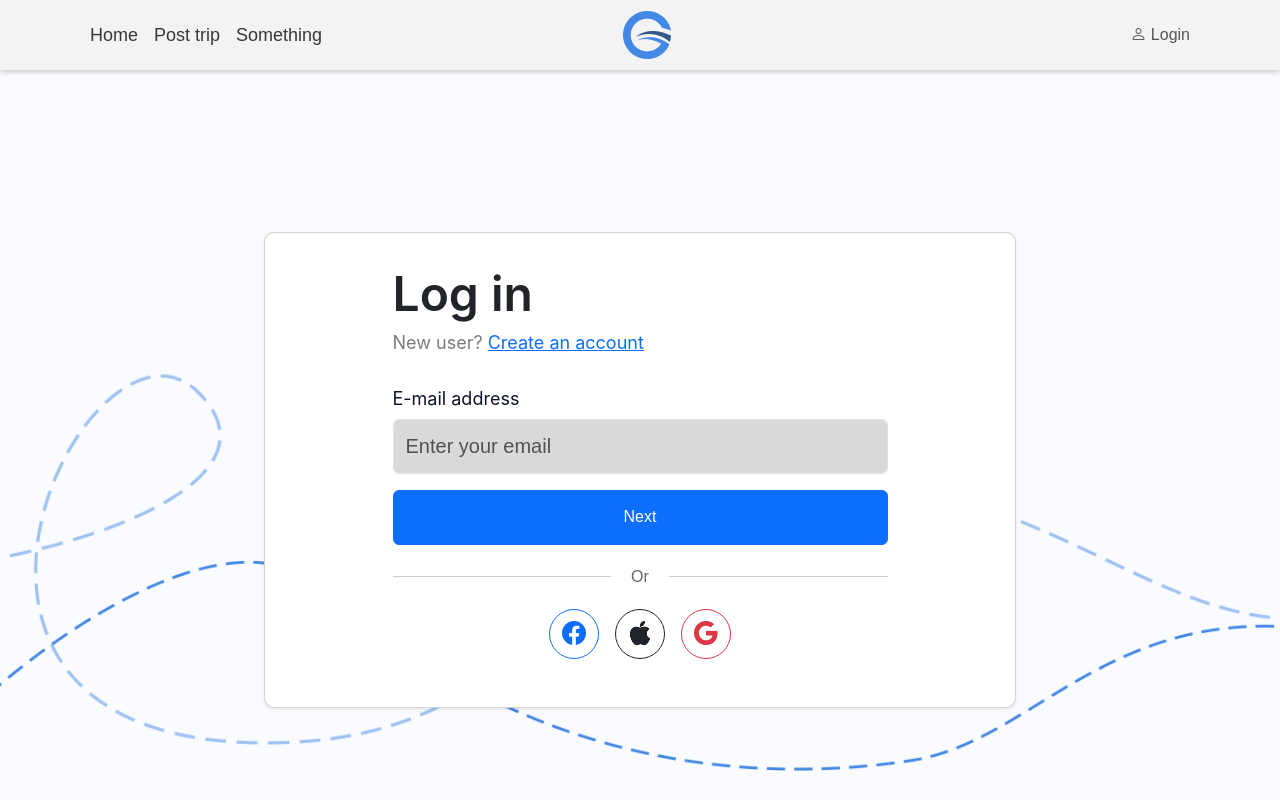
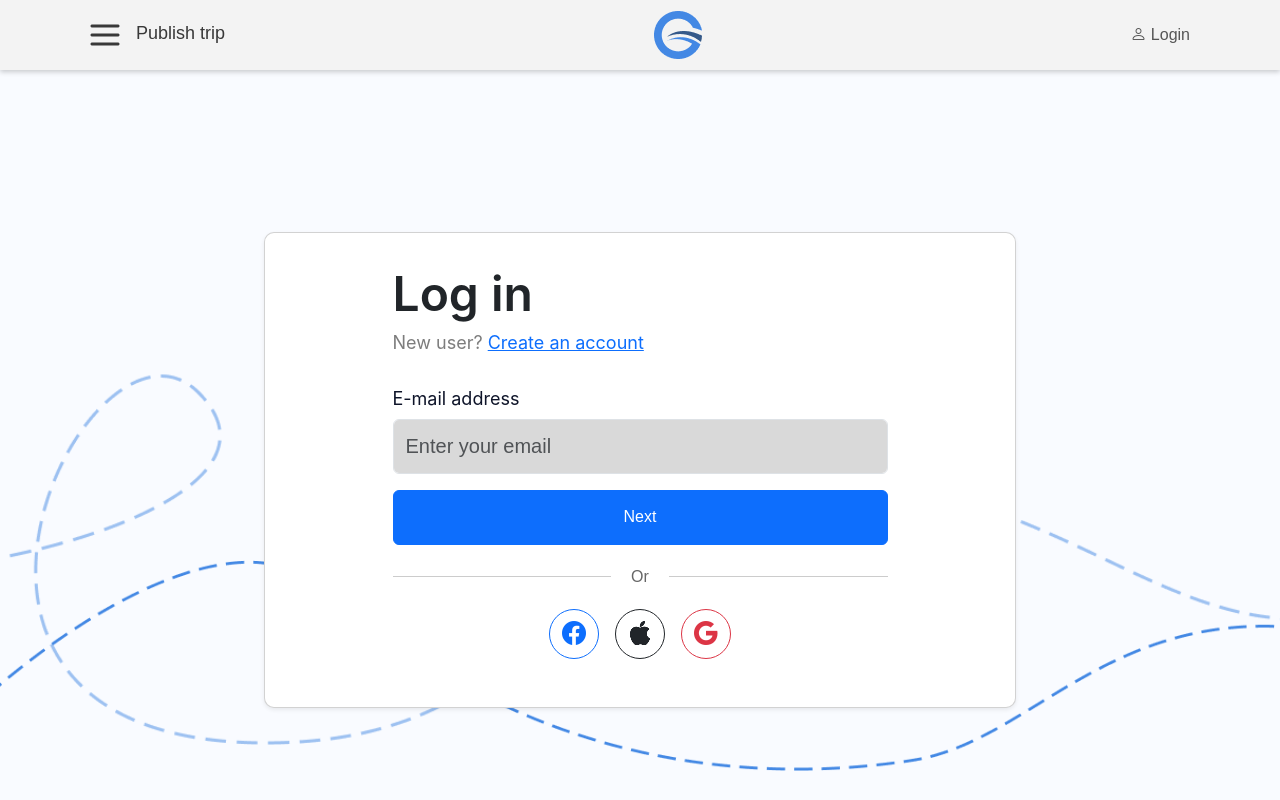
Before and after one commit to blablacar-clone-develop/frontend, a React (Vite) app in the folder react/: page /login in a window 1280 px wide. Shown: the top 800 px of the page. Built offline with nearby package versions, Linux system fonts and the light colour scheme.

Commit message:
fix navbar to design

```diff
--- a/react/src/components/NavbarComponent.tsx
+++ b/react/src/components/NavbarComponent.tsx
@@ -1,6 +1,5 @@
-
 import React from 'react';
-import { Navbar, Nav, Container, Button } from 'react-bootstrap';
+import { Navbar, Nav, Container} from 'react-bootstrap';
 import { useNavigate } from 'react-router-dom';
 import '../styles/homePage.css';
 import 'bootstrap-icons/font/bootstrap-icons.css';
@@ -27,23 +26,23 @@ const NavbarComponent: React.FC = () => {
                 <Navbar.Toggle aria-controls="navbar-nav" />
                 <Navbar.Collapse id="navbar-nav">
                     <Nav className="me-auto">
-
-                        <Nav.Link className="custom-link" href="/">Home</Nav.Link>
-                        <Nav.Link className="custom-link" href="/createTravel">Post trip</Nav.Link>
-                        <Nav.Link className="custom-link" href="#">Something</Nav.Link>
+                        <Nav.Link href="/personSettings">
+                            <div className="burgerMenu"/>
+                        </Nav.Link>
+                        <Nav.Link className="custom-link" href="/createTravel">Publish trip</Nav.Link>
                     </Nav>
 
 
                     <div className="d-flex justify-content-center " style={{ flex: '1' }}>
-                        <div  className="myIconImage" />
+                        <Nav.Link href="/">
+                            <div  className="myIconImage" />
+                        </Nav.Link>
                     </div>
 
                     <Nav className="ml-auto">
                         {token ? (
                             <>
-                                <Nav.Link href="/personSettings">
-                                    <div className="burgerMenu"/>
-                                </Nav.Link>
+
                                 <Nav.Link href="/profile">
                                     <div className="person"/>
                                 </Nav.Link>
```
Also changed, not shown: react/src/styles/homePage.css (line endings or trailing spaces).
